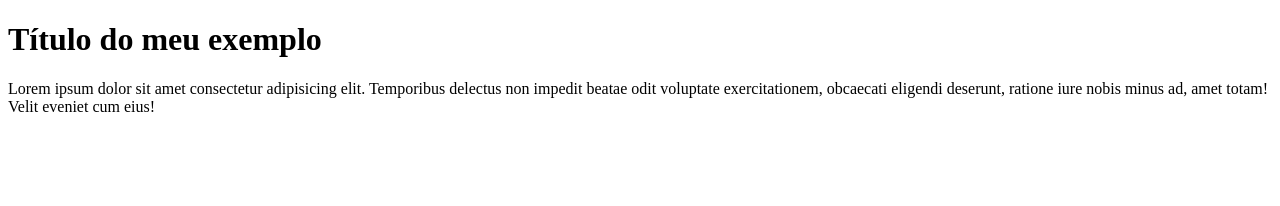
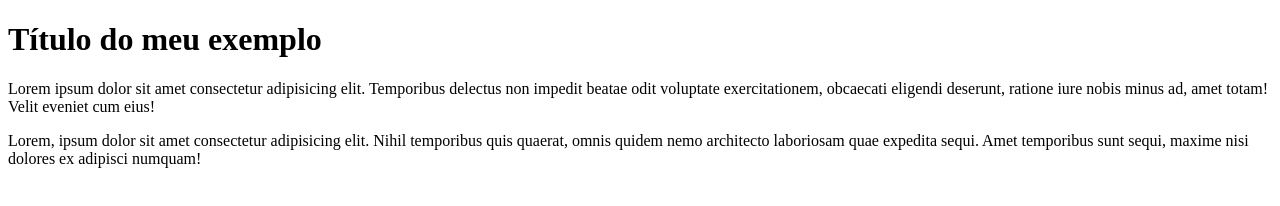
Before and after one commit to Lukkas888/Revisao, a plain HTML site: page repositorio-sites/index.html in a window 1280 px wide. Drawn offline with Linux system fonts and the light colour scheme.

Commit message:
2º Parágrafo
Inserindo um novo parágrafo no meu texto.

```diff
--- a/repositorio-sites/index.html
+++ b/repositorio-sites/index.html
@@ -8,5 +8,7 @@
 <body>
     <h1>Título do meu exemplo</h1>
     <p>Lorem ipsum dolor sit amet consectetur adipisicing elit. Temporibus delectus non impedit beatae odit voluptate exercitationem, obcaecati eligendi deserunt, ratione iure nobis minus ad, amet totam! Velit eveniet cum eius!</p>
+
+    <p>Lorem, ipsum dolor sit amet consectetur adipisicing elit. Nihil temporibus quis quaerat, omnis quidem nemo architecto laboriosam quae expedita sequi. Amet temporibus sunt sequi, maxime nisi dolores ex adipisci numquam!</p>
 </body>
 </html>
```
